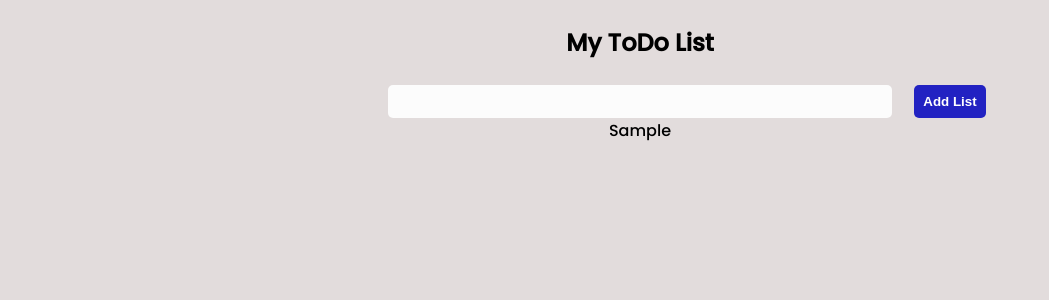
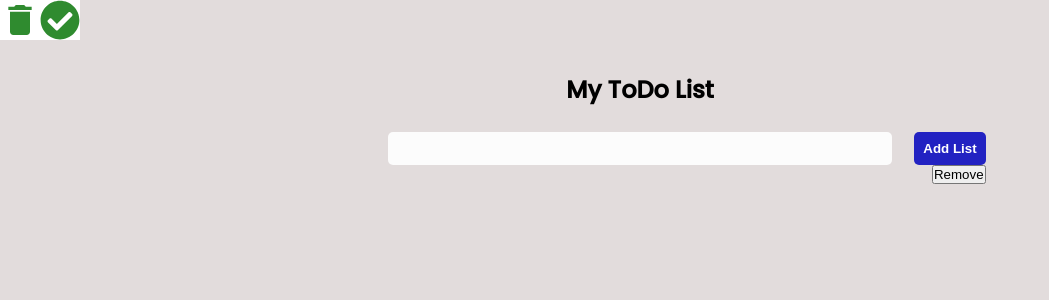
Before and after one commit to QureshiZayyan/ToDo-List-App, a React (Vite) app: page / in a window 1280 px wide. Both pictures are taken after typing "Sample" into the empty fields and a click on the button "Add List". Shown: the top 300 px of the page, without its empty margins (0-1049 px from the left). Built offline with nearby package versions, Linux system fonts and the light colour scheme.

Commit message:
added changes

```diff
--- /dev/null
+++ b/demo.js
@@ -0,0 +1,5 @@
+const a = [10, 12, 14, 15]
+const b = a.map((num) => {
+  console.log(num + 10);
+
+})
--- a/package.json
+++ b/package.json
@@ -11,7 +11,8 @@
   },
   "dependencies": {
     "react": "^18.3.1",
-    "react-dom": "^18.3.1"
+    "react-dom": "^18.3.1",
+    "react-icons": "^5.2.1"
   },
   "devDependencies": {
     "@types/react": "^18.3.3",
--- a/src/App.css
+++ b/src/App.css
@@ -10,9 +10,20 @@
     --bs: 0 4px 6px -1px rgb(0 0 0 / 0.1), 0 2px 4px -2px rgb(0 0 0 / 0.1);
 }
 
+.icons {
+    color: rgb(47, 139, 47);
+    /* border: 2px solid yellow; */
+    background-color: white;
+
+}
+
 body {
     background-color: rgb(226, 220, 220);
     font-family: 'Poppins', sans-serif;
+}
+
+ul li {
+    list-style-type: none;
 }
 
 input:focus {
--- a/src/App.jsx
+++ b/src/App.jsx
@@ -1,39 +1,10 @@
 import './App.css';
-import { useState } from 'react';
+import Todo from './components/Todo';
 
 const App = () => {
-  const [text, setText] = useState('');
-  const [input, setInputtext] = useState('');
-
-  const change = (e) => {
-    setInputtext(e.target.value);
-  }
-
-  const submit = (e) => {
-    e.preventDefault();
-    setText(input);
-    setInputtext('');
-  }
-
   return (
     <>
-      <div className="container">
-        <div className="heading">
-          <h2>My ToDo List</h2>
-
-        </div>
-
-        <div className="main">
-          <form onSubmit={submit}>
-            <input type="text" id="name" name="name" className="list" onChange={change} value={input} />
-            <button className="btn">Add List</button>
-          </form>
-        </div>
-
-        <div className="listvalue">
-          <p>{text}</p>
-        </div>
-      </div >
+      <Todo />
     </>
   )
 }
--- /dev/null
+++ b/src/components/Todo.jsx
@@ -0,0 +1,49 @@
+import React from 'react'
+import { useState } from 'react';
+import { MdDelete } from "react-icons/md";
+import { FaCheckCircle } from "react-icons/fa";
+
+const Todo = () => {
+  const [todo, setTodo] = useState('');
+  const [todolist, setTodoList] = useState([]);
+  const [input, setInput] = useState('');
+
+  const submit = (e) => {
+    e.preventDefault();
+    if (!input) return;
+    setTodo(input);
+    setTodoList([...todolist, todo])
+    setInput('');
+  }
+
+  return (
+    <>
+    <MdDelete className='icons' size={40}/>
+    <FaCheckCircle className='icons' size={40}/>
+      <div className="container">
+        <div className="heading">
+          <h2>My ToDo List</h2>
+        </div>
+        <div className="main">
+          <form onSubmit={submit}>
+            <input type="text" id="name" name="name" className="list" value={input} onChange={(e) => setInput(e.target.value)} />
+            <button className="btn">Add List</button>
+          </form>
+        </div>
+
+        <div className="listvalue">
+          <ul>
+            {todolist.map((todo, index) => (
+              <li key={index}>
+                {todo}
+                <button onClick={() => removeTodo(index)}>Remove</button>
+              </li>
+            ))}
+          </ul>
+        </div>
+      </div >
+    </>
+  )
+}
+
+export default Todo;
```
Also changed, not shown: 1 other file (tests, documents, lock files or other folders).
